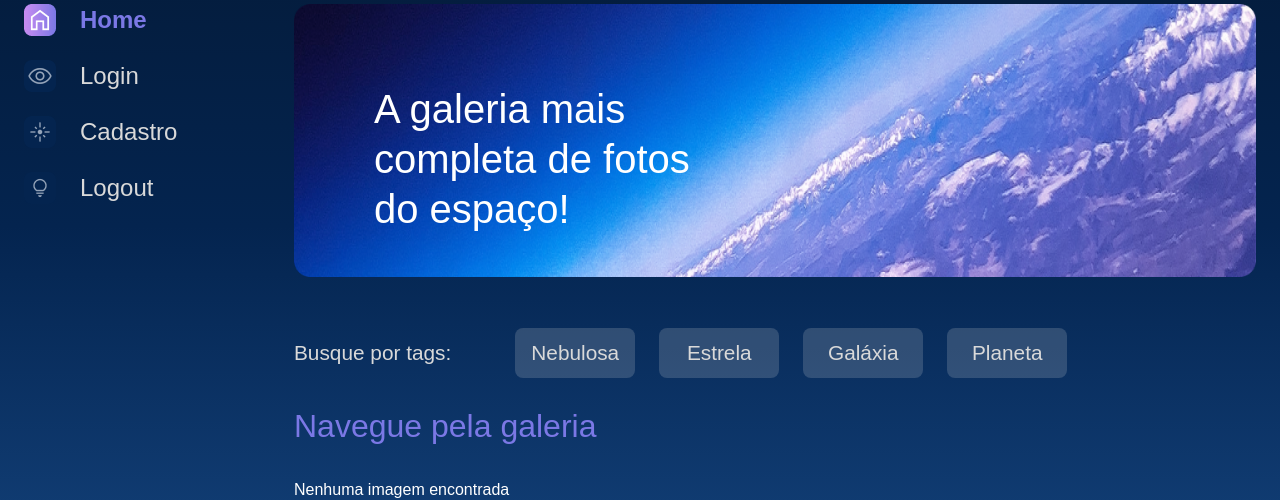
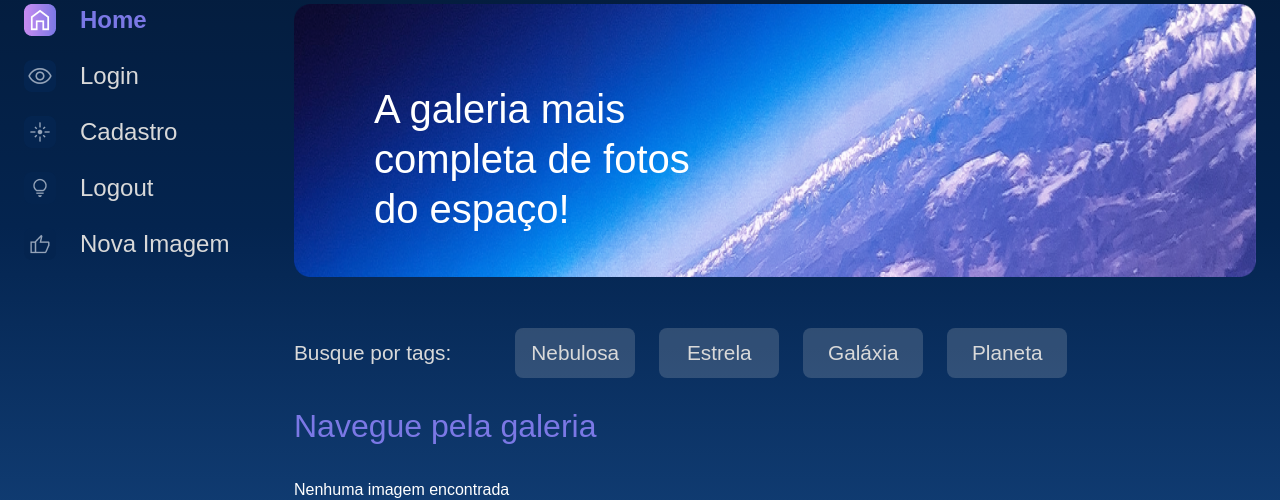
Before and after one commit to renato-figueiredo/alura_space, a Django app: page / in a window 1280 px wide. Shown: the part 174-674 px from the top of the page. Run offline with Django 5.2, Linux system fonts and the light colour scheme; the visitor is signed in with stand-in values (Sample User, id 1); data that the repository does not hold is empty.

Commit message:
Configurando url e views para direcionamento a pagina

```diff
--- a/apps/galeria/urls.py
+++ b/apps/galeria/urls.py
@@ -1,8 +1,12 @@
 from django.urls import path
-from apps.galeria.views import index, imagem, buscar
+from apps.galeria.views import \
+    deletar_imagem, editar_imagem, index, imagem, buscar, nova_imagem
 
 urlpatterns = [
     path('', index, name='index'),
     path('imagem/<int:foto_id>', imagem, name='imagem'),
     path('buscar', buscar, name='buscar'),
+    path('nova-imagem', nova_imagem, name='nova_imagem'),
+    path('editar-imagem', editar_imagem, name='editar_imagem'),
+    path('deletar-imagem', deletar_imagem, name='deletar_imagem'),
 ]
--- a/apps/galeria/views.py
+++ b/apps/galeria/views.py
@@ -55,3 +55,12 @@ def buscar(request):
             fotografias = fotografias.filter(nome__icontains=nome_a_buscar)
 
     return render(request, '../templates/galeria/buscar.html', {"cards": fotografias})
+
+def nova_imagem(request):
+    return render(request, '../templates/galeria/nova_imagem.html')
+
+def editar_imagem(request):
+    pass
+
+def deletar_imagem(request):
+    pass
--- /dev/null
+++ b/templates/galeria/nova_imagem.html
@@ -0,0 +1 @@
+<h1>Nova Imagem</h1>
--- a/templates/partials/_menu_lateral.html
+++ b/templates/partials/_menu_lateral.html
@@ -5,5 +5,6 @@
         <a href="{% url 'login' %}"><img src="{% static '/assets/ícones/1x/Mais vistas - inativo.png'%}"> Login</a>
         <a href="{% url 'cadastro' %}"><img src="{% static '/assets/ícones/1x/Novas - inativo.png'%}"> Cadastro</a>
         <a href="{% url 'logout' %}"><img src="{% static '/assets/ícones/1x/Surpreenda-me - inativo.png'%}"> Logout</a>
+        <a href="{% url 'nova_imagem' %}"><img src="{% static '/assets/ícones/1x/Mais curtidas - inativo.png'%}"> Nova Imagem</a>
     </nav>
 </section>
```
